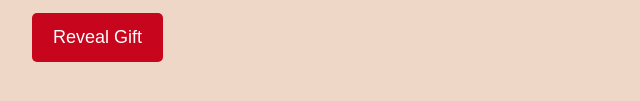
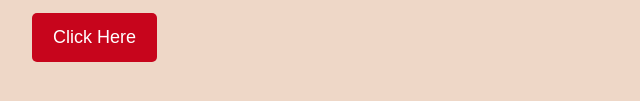
Before and after one commit to kipngenokevin/happy-mothers-day, a plain HTML site: page index.html in a window 1280 px wide. Shown: the part 461-562 px from the top of the page, 53-693 px from the left. Drawn offline with nearby package versions, Linux system fonts and the light colour scheme.

Commit message:
main text changed

```diff
--- a/index.html
+++ b/index.html
@@ -20,7 +20,7 @@
 						May you continue to break barriers, shatter stereotypes, and strive for a future where every woman is empowered to thrive.
 						We have something special for you!
 					</p>
-					<a href="https://forms.gle/BJ5fju9FdSsLqUQT7" class="btn">Reveal Gift</a>
+					<a href="https://forms.gle/BJ5fju9FdSsLqUQT7" class="btn">Click Here</a>
 				</div>
 				<div class="col-sm-6">
 					<img class="img-fluid" src="images/womens-day.jpg" alt="">
```
